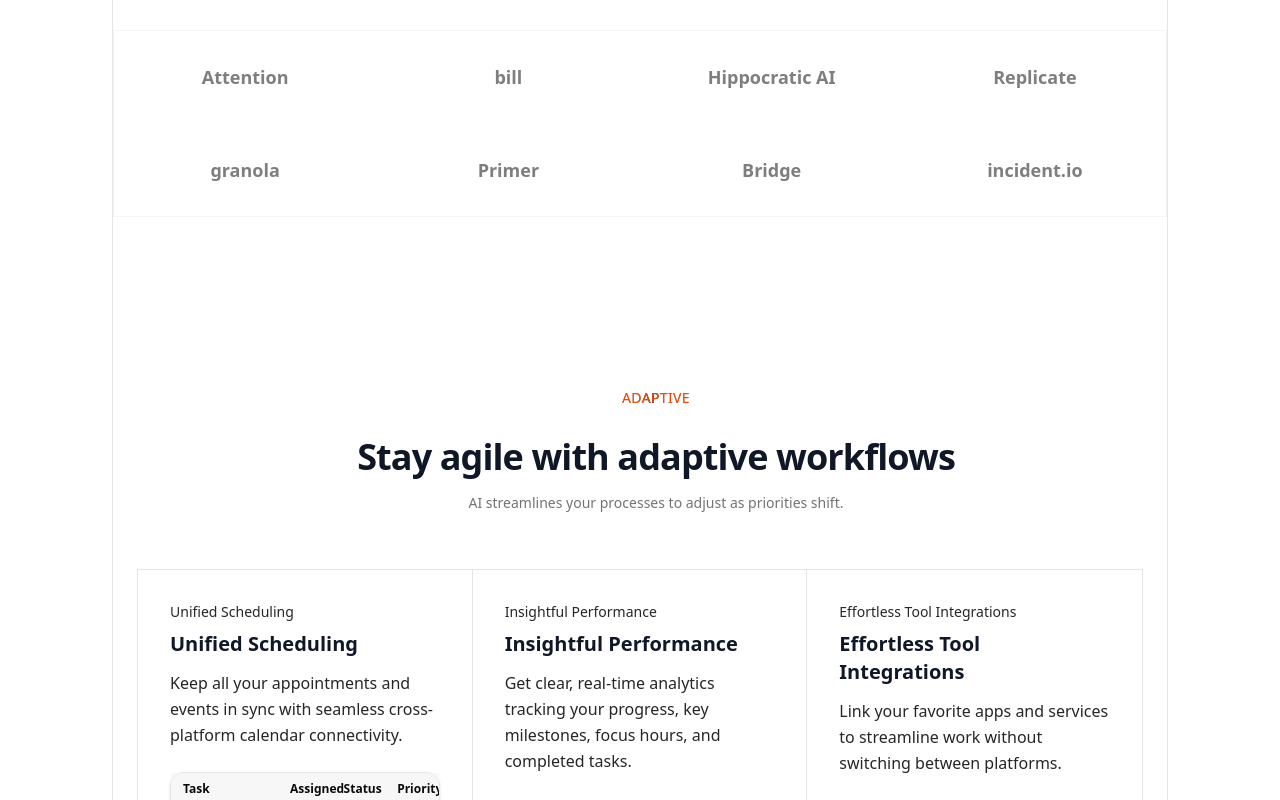
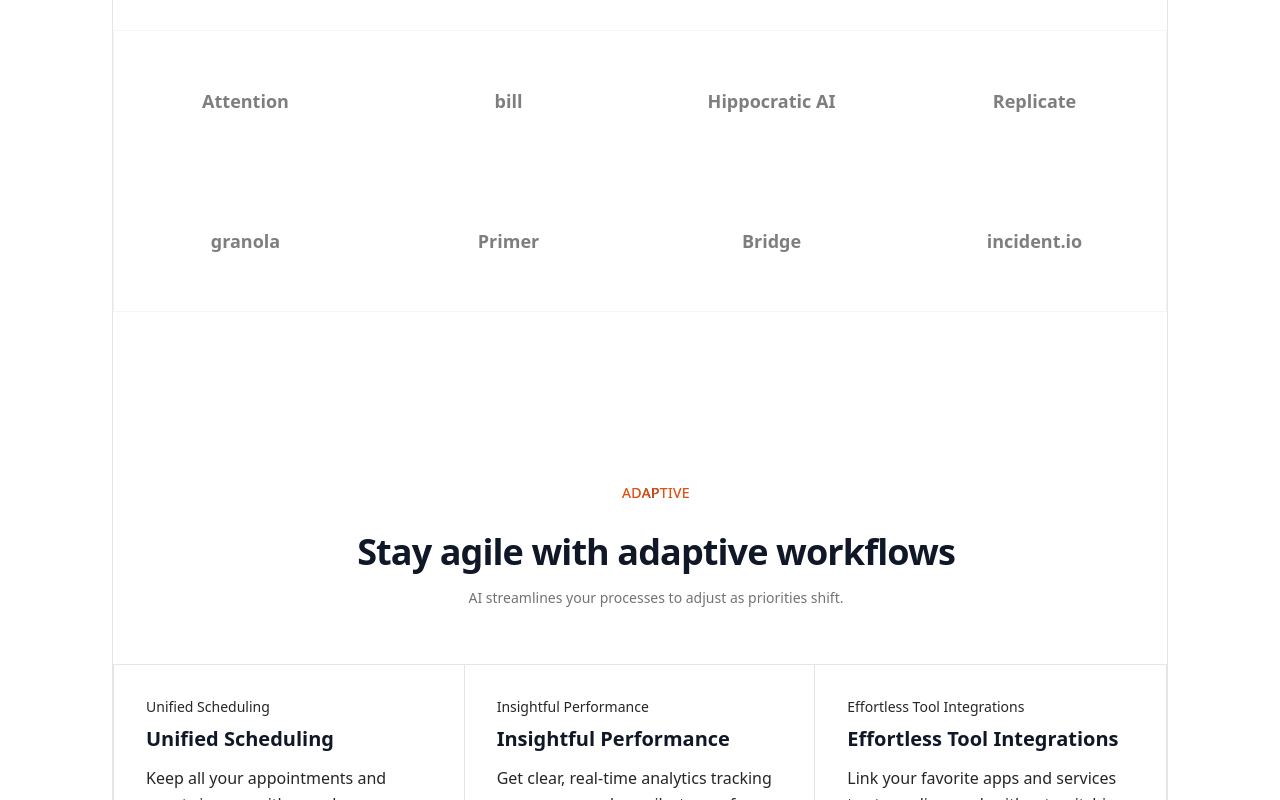
Before and after one commit to Dhruv7Tripathi/Cortex, a Next.js app: page / in a window 1280 px wide. Shown: the part 1580-2380 px from the top of the page. Built offline with nearby package versions, Linux system fonts and the light colour scheme.

Commit message:
feat: improve layout and styling in HomePage, BentoSection, and Pricing components for better visual consistency

```diff
--- a/app/page.tsx
+++ b/app/page.tsx
@@ -38,12 +38,12 @@ export default function HomePage() {
                 <p className="text-center dark:text-neutral-100 text-neutral-900 text-xs font-bold tracking-[0.2em] uppercase mb-12">
                   Trusted by fast growing startups
                 </p>
-                <div className="grid grid-cols-2 md:grid-cols-4 gap-px bg-white dark:bg-black border border-neutral-100 dark:border-neutral-900">
+                <div className="grid grid-cols-2 md:grid-cols-4 gap-12px bg-white dark:bg-black border border-neutral-100 dark:border-neutral-900">
                   {["Attention", "bill", "Hippocratic AI", "Replicate", "granola", "Primer", "Bridge", "incident.io"].map(
                     (brand) => (
                       <div
                         key={brand}
-                        className="bg-white dark:bg-black flex items-center justify-center p-8 grayscale opacity-50 hover:opacity-100 transition-opacity"
+                        className="bg-white dark:bg-black flex items-center justify-center p-14 grayscale opacity-50 hover:opacity-100 transition-opacity"
                       >
                         <span className="dark:text-white text-black font-bold text-lg">{brand}</span>
                       </div>
--- a/components/bento-grid.tsx
+++ b/components/bento-grid.tsx
@@ -186,7 +186,7 @@ const steps = [
 
 export default function BentoSection() {
   return (
-    <div className="pb-16 lg:mx-0  md:mx-auto  px-4 sm:px-6 ">
+    <div className="">
       <SectionIntro />
 
       {/* Features grid */}
--- a/components/ui/pricing-card.tsx
+++ b/components/ui/pricing-card.tsx
@@ -31,7 +31,7 @@ export function PricingCard({ tier, paymentFrequency }: PricingCardProps) {
   return (
     <Card
       className={cn(
-        "relative flex flex-col bg-background text-foreground overflow-hidden transition-all duration-300",
+        "relative flex flex-col rounded-sm bg-background text-foreground overflow-hidden transition-all duration-300",
         // Small screens
         "gap-4 p-4 min-h-[400px]",
         // Medium screens
--- a/components/ui/pricing-section.tsx
+++ b/components/ui/pricing-section.tsx
@@ -14,7 +14,7 @@ export function PricingSection({
   const [selectedFrequency] = React.useState(frequencies[0])
 
   return (
-    <section className="flex flex-col  py-16 ">
+    <section className="flex flex-col  py-2 ">
       <div className="grid   justify-center items-center sm:grid-cols-2 xl:grid-cols-4">
         {tiers.map((tier) => (
           <PricingCard
```
